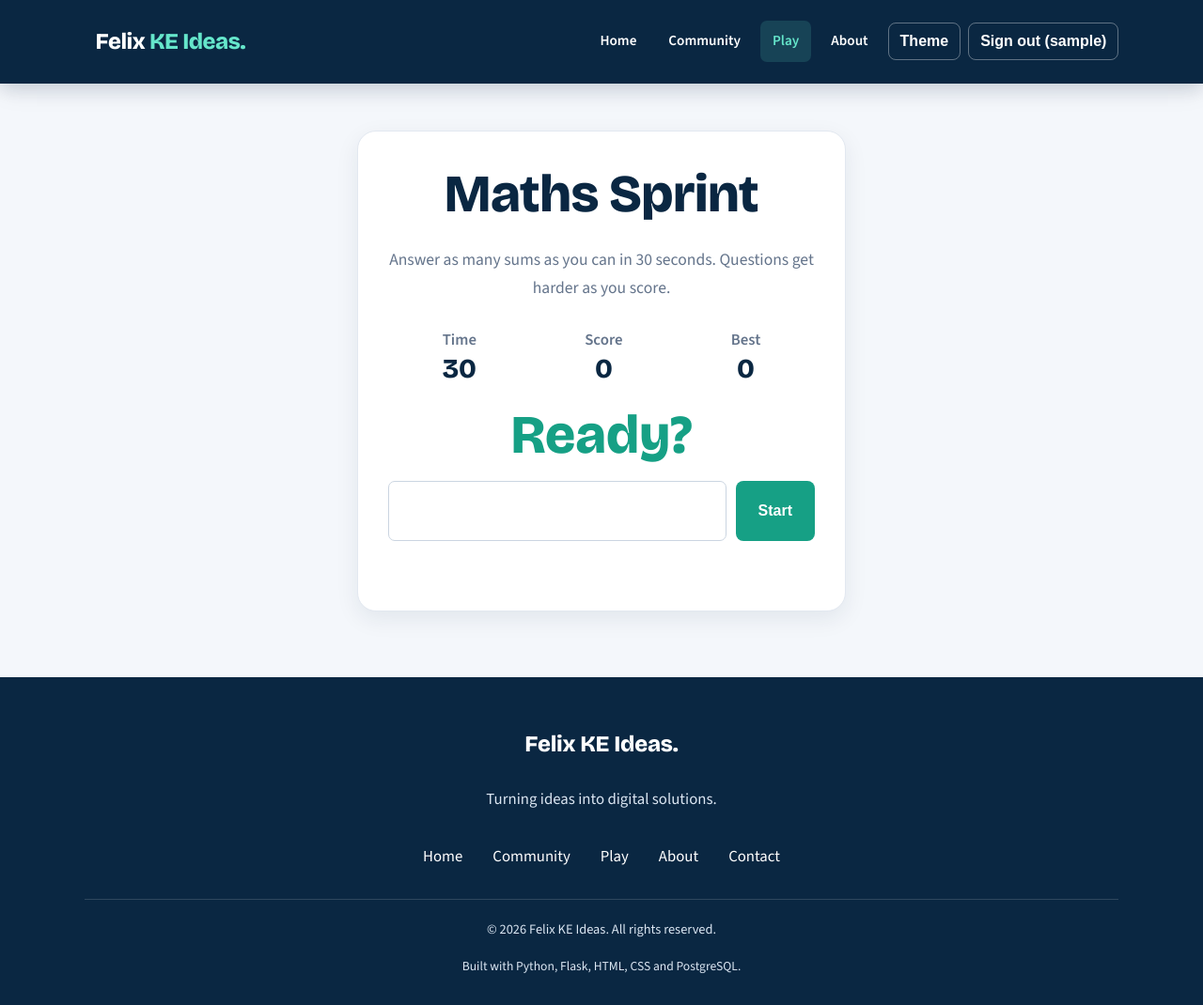
After one commit to junefelix955-art/felix-ke-ideas, a Flask app: page /play in a window 1280 px wide. The commit adds this page. Shown: the whole page at 94% size. Run offline with Flask 3, Linux system fonts and the light colour scheme; the visitor is signed in with stand-in values (Sample User, id 1); parts of the project's set-up code (start-up, migrations or seed data) failed here and were passed over; some libraries are stand-ins or nearby versions.

Commit message:
Upgrade Felix KE Ideas website

```diff
--- a/app.py
+++ b/app.py
@@ -10,12 +10,13 @@ from functools import wraps
 import psycopg
 from dotenv import load_dotenv
 from flask import (
-    Flask, render_template, request, redirect, url_for, session, flash, abort, Response,
+    jsonify, Flask, render_template, request, redirect, url_for, session, flash, abort, Response,
 )
 from flask_limiter import Limiter
 from flask_limiter.util import get_remote_address
 from werkzeug.middleware.proxy_fix import ProxyFix
-from werkzeug.security import check_password_hash
+from werkzeug.security import check_password_hash, generate_password_hash
+import psycopg.errors
 
 load_dotenv()
 
@@ -76,6 +77,13 @@ def initialize_database():
             "ALTER TABLE messages "
             "ADD COLUMN IF NOT EXISTS created_at TIMESTAMPTZ NOT NULL DEFAULT NOW()"
         )
+        connection.execute("""CREATE TABLE IF NOT EXISTS users (
+            id BIGSERIAL PRIMARY KEY, username VARCHAR(30) UNIQUE NOT NULL,
+            password_hash TEXT NOT NULL, created_at TIMESTAMPTZ NOT NULL DEFAULT NOW())""")
+        connection.execute("""CREATE TABLE IF NOT EXISTS posts (
+            id BIGSERIAL PRIMARY KEY, user_id BIGINT NOT NULL REFERENCES users(id) ON DELETE CASCADE,
+            title VARCHAR(120) NOT NULL, body VARCHAR(3000) NOT NULL,
+            created_at TIMESTAMPTZ NOT NULL DEFAULT NOW())""")
         connection.commit()
     finally:
         connection.close()
@@ -117,7 +125,7 @@ def add_headers(response):
     response.headers["X-Content-Type-Options"] = "nosniff"
     response.headers["X-Frame-Options"] = "DENY"
     response.headers["Referrer-Policy"] = "strict-origin-when-cross-origin"
-    if request.endpoint in ("admin", "login", "logout", "delete_message", "export_csv"):
+    if request.endpoint in ("admin", "login", "logout", "delete_message", "export_csv", "signin", "register"):
         response.headers["Cache-Control"] = "no-store"  # back button can't reopen the dashboard
     return response
 
@@ -149,7 +157,7 @@ def server_error(e):
 # ---------- Public pages ----------
 @app.route("/")
 def index():
-    return render_template("index.html")
+    return render_template("index.html", stats=get_stats())
 
 
 @app.route("/about")
@@ -306,6 +314,167 @@ def logout():
     return redirect(url_for("login"))
 
 
+
+# ---------- Community, accounts, live stats ----------
+USERNAME_RE = re.compile(r"^[A-Za-z0-9_]{3,30}$")
+
+
+@app.context_processor
+def who():
+    return {"current_user": session.get("username"), "is_admin": bool(session.get("admin_logged_in"))}
+
+
+def user_required(view):
+    @wraps(view)
+    def wrapped(*args, **kwargs):
+        if not session.get("user_id"):
+            flash("Please sign in to do that.", "error")
+            return redirect(url_for("signin"))
+        return view(*args, **kwargs)
+    return wrapped
+
+
+def get_stats():
+    try:
+        c = get_db_connection()
+        try:
+            members = c.execute("SELECT COUNT(*) FROM users").fetchone()[0]
+            posts = c.execute("SELECT COUNT(*) FROM posts").fetchone()[0]
+            rows = c.execute(
+                "SELECT p.id, p.title, u.username FROM posts p JOIN users u ON u.id = p.user_id "
+                "ORDER BY p.id DESC LIMIT 4").fetchall()
+        finally:
+            c.close()
+        return {"members": members, "posts": posts,
+                "latest": [{"id": r[0], "title": r[1], "author": r[2]} for r in rows]}
+    except Exception:
+        return {"members": 0, "posts": 0, "latest": []}
+
+
+@app.route("/api/stats")
+def api_stats():
+    return jsonify(get_stats())
+
+
+def start_session(user_id, username):
+    session.pop("admin_logged_in", None)
+    session["user_id"], session["username"] = user_id, username
+    session["_csrf_token"] = secrets.token_urlsafe(32)
+    session.permanent = True
+
+
+@app.route("/register", methods=["GET", "POST"])
+@limiter.limit("5 per minute;20 per hour", methods=["POST"])
+def register():
+    if request.method == "POST":
+        validate_csrf()
+        username = request.form.get("username", "").strip()
+        password = request.form.get("password", "")
+        error = None
+        if not USERNAME_RE.match(username):
+            error = "Username must be 3-30 letters, numbers or underscores."
+        elif len(password) < 8 or len(password) > 128:
+            error = "Password must be 8-128 characters."
+        if not error:
+            c = get_db_connection()
+            try:
+                row = c.execute(
+                    "INSERT INTO users (username, password_hash) VALUES (%s, %s) RETURNING id",
+                    (username, generate_password_hash(password))).fetchone()
+                c.commit()
+                start_session(row[0], username)
+                flash("Welcome to the community, " + username + "!", "success")
+                return redirect(url_for("community"))
+            except psycopg.errors.UniqueViolation:
+                error = "That username is taken. Try another."
+            finally:
+                c.close()
+        flash(error, "error")
+        return render_template("account.html", mode="register", username=username), 400
+    return render_template("account.html", mode="register", username="")
+
+
+@app.route("/signin", methods=["GET", "POST"])
+@limiter.limit("10 per minute", methods=["POST"])
+def signin():
+    if request.method == "POST":
+        validate_csrf()
+        username = request.form.get("username", "").strip()
+        c = get_db_connection()
+        try:
+            row = c.execute("SELECT id, username, password_hash FROM users WHERE lower(username) = lower(%s)",
+                            (username,)).fetchone()
+        finally:
+            c.close()
+        if row and check_password_hash(row[2], request.form.get("password", "")):
+            start_session(row[0], row[1])
+            return redirect(url_for("community"))
+        flash("Wrong username or password.", "error")
+        return render_template("account.html", mode="signin", username=username), 400
+    return render_template("account.html", mode="signin", username="")
+
+
+@app.route("/signout", methods=["POST"])
+def signout():
+    validate_csrf()
+    session.clear()
+    return redirect(url_for("index"))
+
+
+@app.route("/community")
+def community():
+    c = get_db_connection()
+    try:
+        posts = c.execute(
+            "SELECT p.id, p.title, p.body, u.username, p.created_at, p.user_id FROM posts p "
+            "JOIN users u ON u.id = p.user_id ORDER BY p.id DESC LIMIT 50").fetchall()
+    finally:
+        c.close()
+    return render_template("community.html", posts=posts, user_id=session.get("user_id"), form={})
+
+
+@app.route("/community/new", methods=["POST"])
+@user_required
+@limiter.limit("6 per minute;40 per day")
+def new_post():
+    validate_csrf()
+    title, body = request.form.get("title", "").strip(), request.form.get("body", "").strip()
+    if not title or not body or len(title) > 120 or len(body) > 3000:
+        flash("Add a title (up to 120 characters) and a post (up to 3000).", "error")
+        return redirect(url_for("community"))
+    c = get_db_connection()
+    try:
+        c.execute("INSERT INTO posts (user_id, title, body) VALUES (%s, %s, %s)",
+                  (session["user_id"], title, body))
+        c.commit()
+    finally:
+        c.close()
+    flash("Posted. Thanks for sharing!", "success")
+    return redirect(url_for("community"))
+
+
+@app.route("/community/delete/<int:post_id>", methods=["POST"])
+def delete_post(post_id):
+    validate_csrf()
+    c = get_db_connection()
+    try:
+        row = c.execute("SELECT user_id FROM posts WHERE id = %s", (post_id,)).fetchone()
+        if row and (session.get("admin_logged_in") or row[0] == session.get("user_id")):
+            c.execute("DELETE FROM posts WHERE id = %s", (post_id,))
+            c.commit()
+            flash("Post deleted.", "success")
+        else:
+            flash("You can only delete your own posts.", "error")
+    finally:
+        c.close()
+    return redirect(url_for("community"))
+
+
+@app.route("/play")
+def play():
+    return render_template("play.html")
+
+
 if __name__ == "__main__":
     # Local development only. Set FLASK_DEBUG=1 in your local .env, never on Render.
     app.run(host="127.0.0.1", port=5000, debug=DEBUG)
--- a/static/theme.css
+++ b/static/theme.css
@@ -94,3 +94,46 @@ a:focus-visible,button:focus-visible,input:focus-visible,textarea:focus-visible{
 .admin-delete-button:hover{background:#c62828;color:#fff;transform:none}
 .admin-empty{text-align:center;padding:30px 10px;margin:0}
 @media(max-width:700px){.admin-stats{grid-template-columns:1fr}}
+
+/* ===== Community, home v2, game ===== */
+.nav-form{display:inline;margin:0}
+.section-pad{padding:70px 7%}
+.section-pad.alt{background:#edf3fa}
+[data-theme="dark"] .section-pad.alt{background:#0e1c30}
+.hero{min-height:620px}
+.live-pill{display:inline-flex;align-items:center;gap:8px;padding:6px 14px;border-radius:99px;background:rgba(22,160,133,.12);color:var(--accent);font-weight:700;font-size:.95rem}
+.dot{width:9px;height:9px;border-radius:50%;background:var(--accent);animation:pulse 1.8s infinite}
+@keyframes pulse{0%{box-shadow:0 0 0 0 rgba(22,160,133,.6)}70%{box-shadow:0 0 0 10px rgba(22,160,133,0)}100%{box-shadow:0 0 0 0 rgba(22,160,133,0)}}
+.hero-content>*{animation:rise .7s ease both}
+.hero-content>*:nth-child(2){animation-delay:.08s}.hero-content>*:nth-child(3){animation-delay:.16s}.hero-content>*:nth-child(4){animation-delay:.24s}.hero-content>*:nth-child(5){animation-delay:.32s}
+@keyframes rise{from{opacity:0;transform:translateY(14px)}to{opacity:1;transform:none}}
+.stats-strip{display:flex;flex-wrap:wrap;justify-content:center;gap:16px;margin-top:48px}
+.stats-strip div{min-width:150px;padding:16px 22px;border-radius:14px;background:var(--surface);border:1px solid var(--border);box-shadow:var(--shadow);display:flex;flex-direction:column}
+.stats-strip strong{font:800 2rem var(--font-head);color:var(--accent)}
+.stats-strip span{color:var(--muted);font-size:.9rem;font-weight:600}
+.live-feed{list-style:none;max-width:760px;margin:0 auto;padding:0;display:grid;gap:10px}
+.live-feed li{display:flex;justify-content:space-between;gap:12px;padding:14px 18px;background:var(--surface);border:1px solid var(--border);border-radius:12px}
+.live-feed a{font-weight:700}.live-feed span{color:var(--muted);white-space:nowrap}
+.feed-empty{justify-content:center!important}
+.how-grid{display:grid;grid-template-columns:repeat(3,minmax(0,1fr));gap:22px;max-width:1100px;margin:0 auto}
+.how-card{padding:28px;background:var(--surface);border:1px solid var(--border);border-radius:16px;box-shadow:var(--shadow)}
+.how-card h3{margin:12px 0 8px}.how-card p{margin:0}
+.num{display:inline-flex;width:40px;height:40px;align-items:center;justify-content:center;border-radius:50%;background:var(--accent);color:#fff;font:800 1.1rem var(--font-head)}
+.play-teaser{max-width:900px;margin:0 auto;padding:36px;border-radius:20px;display:flex;gap:24px;justify-content:space-between;align-items:center;flex-wrap:wrap;background:linear-gradient(135deg,#0a2742,#123b63);color:#fff}
+.play-teaser h2{color:#fff;margin:0 0 6px}.play-teaser p{color:#dbe6f2;margin:0}
+.community{width:min(820px,92%);margin:50px auto 70px}
+.post-form,.post,.post-cta{padding:24px;background:var(--surface);border:1px solid var(--border);border-radius:16px;box-shadow:var(--shadow);margin-bottom:20px}
+.post-form button{margin-top:16px}
+.post-cta{text-align:center}.post-cta p{margin-top:0}
+.post h2{margin:0 0 6px;font-size:1.35rem}
+.post-meta{margin:0 0 12px;font-size:.92rem}
+.post-body{white-space:pre-wrap;overflow-wrap:anywhere;color:var(--text);margin-bottom:12px}
+.game{max-width:520px;margin:50px auto 70px;padding:32px;text-align:center;background:var(--surface);border:1px solid var(--border);border-radius:20px;box-shadow:var(--shadow);width:92%}
+.game h1{margin-top:0}
+.game-hud{display:flex;justify-content:space-around;margin:18px 0;color:var(--muted);font-weight:600}
+.game-hud b{display:block;font:800 1.8rem var(--font-head);color:var(--primary-dark)}
+.game-q{font:800 clamp(2.4rem,9vw,3.6rem) var(--font-head);margin:14px 0;color:var(--accent)}
+.game form{display:flex;gap:10px}.game input{font-size:1.4rem;text-align:center}
+.game-msg{min-height:1.6em;margin:14px 0 0;font-weight:600}
+@media(max-width:850px){.how-grid{grid-template-columns:1fr}.section-pad{padding:50px 5%}.live-feed li{flex-direction:column;gap:2px}}
+@media(prefers-reduced-motion:reduce){.hero-content>*,.dot{animation:none}}
--- a/templates/base.html
+++ b/templates/base.html
@@ -24,11 +24,16 @@
         <button id="nav-toggle" class="nav-toggle" aria-expanded="false" aria-controls="nav-links">Menu</button>
         <div id="nav-links" class="nav-links">
             <a href="{{ url_for('index') }}" {% if request.endpoint == 'index' %}aria-current="page"{% endif %}>Home</a>
+            <a href="{{ url_for('community') }}" {% if request.endpoint == 'community' %}aria-current="page"{% endif %}>Community</a>
+            <a href="{{ url_for('play') }}" {% if request.endpoint == 'play' %}aria-current="page"{% endif %}>Play</a>
             <a href="{{ url_for('about') }}" {% if request.endpoint == 'about' %}aria-current="page"{% endif %}>About</a>
-            <a href="{{ url_for('index') }}#portfolio">Portfolio</a>
-            <a href="{{ url_for('index') }}#products">Services</a>
             <button id="theme-toggle" class="theme-toggle" type="button" aria-label="Switch light or dark theme">Theme</button>
-            <a href="{{ url_for('contact') }}" class="nav-contact">Contact me</a>
+            {% if current_user %}
+            <form action="{{ url_for('signout') }}" method="POST" class="nav-form"><input type="hidden" name="csrf_token" value="{{ csrf_token() }}"><button type="submit" class="theme-toggle">Sign out ({{ current_user }})</button></form>
+            {% else %}
+            <a href="{{ url_for('signin') }}">Sign in</a>
+            <a href="{{ url_for('register') }}" class="nav-contact">Join free</a>
+            {% endif %}
         </div>
     </nav>
 </header>
@@ -52,14 +57,15 @@
     <p>Turning ideas into digital solutions.</p>
     <div class="footer-links">
         <a href="{{ url_for('index') }}">Home</a>
+        <a href="{{ url_for('community') }}">Community</a>
+        <a href="{{ url_for('play') }}">Play</a>
         <a href="{{ url_for('about') }}">About</a>
-        <a href="{{ url_for('index') }}#portfolio">Portfolio</a>
-        <a href="{{ url_for('index') }}#products">Services</a>
         <a href="{{ url_for('contact') }}">Contact</a>
     </div>
     <p class="copyright">&copy; 2026 Felix KE Ideas. All rights reserved.</p>
     <p class="footer-tech">Built with Python, Flask, HTML, CSS and PostgreSQL.</p>
 </footer>
 <script src="{{ url_for('static', filename='main.js') }}" defer></script>
+{% block scripts %}{% endblock %}
 </body>
 </html>
--- /dev/null
+++ b/templates/play.html
@@ -0,0 +1,49 @@
+{% extends "base.html" %}
+{% block title %}Maths Sprint | Felix KE Ideas{% endblock %}
+{% block description %}Play Maths Sprint: answer as many sums as you can in 30 seconds.{% endblock %}
+{% block content %}
+<section class="game">
+  <h1>Maths Sprint</h1>
+  <p>Answer as many sums as you can in 30 seconds. Questions get harder as you score.</p>
+  <div class="game-hud"><span>Time <b id="g-time">30</b></span><span>Score <b id="g-score">0</b></span><span>Best <b id="g-best">0</b></span></div>
+  <div class="game-q" id="g-q" aria-live="polite">Ready?</div>
+  <form id="g-form" autocomplete="off"><input type="number" id="g-ans" inputmode="numeric" aria-label="Your answer" disabled><button type="submit" class="button" id="g-go">Start</button></form>
+  <p class="game-msg" id="g-msg"></p>
+</section>
+{% endblock %}
+{% block scripts %}
+<script>
+(function(){
+  var $=function(i){return document.getElementById(i);}, score=0, time=30, ans=0, timer=null, best=0;
+  try{best=parseInt(localStorage.getItem("sprintBest"),10)||0;}catch(e){}
+  $("g-best").textContent=best;
+  function rnd(n){return Math.floor(Math.random()*n);}
+  function next(){
+    var lv=Math.min(1+Math.floor(score/5),5), a=rnd(10*lv)+2, b=rnd(10*lv)+2, op=rnd(lv>2?3:2);
+    if(op===0){ans=a+b;$("g-q").textContent=a+" + "+b;}
+    else if(op===1){if(b>a){var t=a;a=b;b=t;}ans=a-b;$("g-q").textContent=a+" \u2212 "+b;}
+    else{a=rnd(11)+2;b=rnd(10)+2;ans=a*b;$("g-q").textContent=a+" \u00d7 "+b;}
+    $("g-ans").value="";$("g-ans").focus();
+  }
+  function end(){
+    clearInterval(timer);$("g-ans").disabled=true;$("g-go").disabled=false;$("g-go").textContent="Play again";
+    $("g-q").textContent="Time's up!";
+    var msg="You scored "+score+".";
+    if(score>best){best=score;$("g-best").textContent=best;msg+=" New best!";try{localStorage.setItem("sprintBest",best);}catch(e){}}
+    $("g-msg").textContent=msg;
+  }
+  function start(){
+    score=0;time=30;$("g-score").textContent=0;$("g-time").textContent=30;$("g-msg").textContent="";
+    $("g-ans").disabled=false;$("g-go").disabled=true;next();
+    timer=setInterval(function(){time--;$("g-time").textContent=time;if(time<=0)end();},1000);
+  }
+  $("g-form").addEventListener("submit",function(e){
+    e.preventDefault();
+    if($("g-ans").disabled){start();return;}
+    if(parseInt($("g-ans").value,10)===ans){score++;$("g-score").textContent=score;$("g-msg").textContent="";}
+    else{$("g-msg").textContent="Not quite. Keep going!";}
+    next();
+  });
+})();
+</script>
+{% endblock %}
```
Also changed, not shown: templates/account.html (added, +19 -0 lines), templates/community.html (added, +37 -0 lines), templates/index.html (+57 -41 lines).
